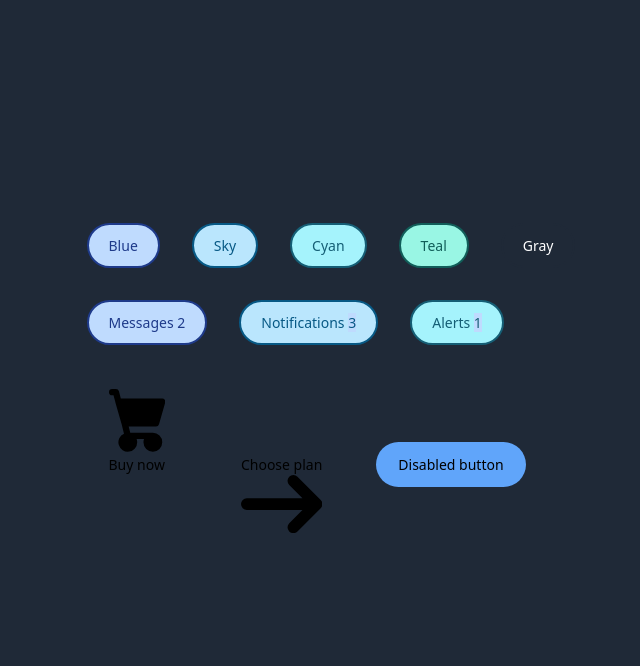
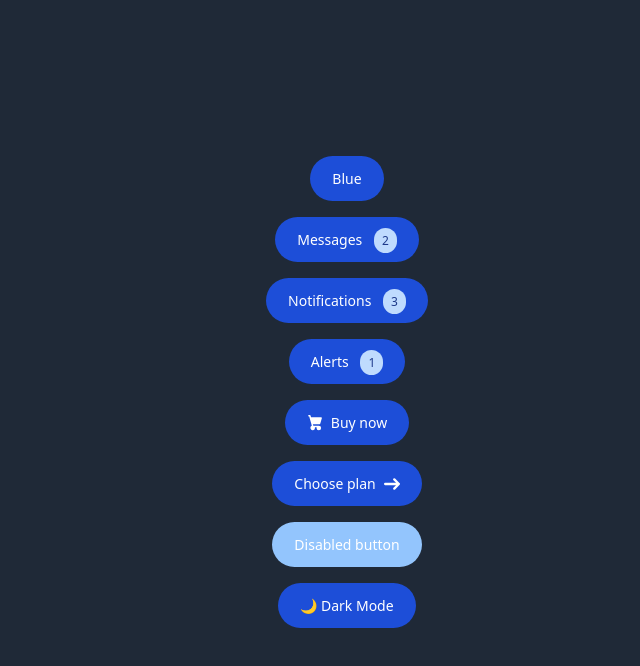
Before and after one commit to AlejandroP1028/Group-GCC_Vue-Component-Library, a Vue app: page / in a window 1280 px wide. Shown: the top 666 px of the page, without its empty margins (293-933 px from the left). Built offline with nearby package versions, Linux system fonts and the light colour scheme.

Commit message:
modified:   src/App.vue modified:   src/components/BaylonButton.vue

```diff
--- a/src/App.vue
+++ b/src/App.vue
@@ -1,11 +1,11 @@
 <template>
-  <div :class="['app-container', currentColor]">
+  <div :class="['app-container', currentColor, { 'dark-mode': isDarkMode }]">
     <BaylonButton @button-click="changeBackgroundColor"></BaylonButton>
   </div>
 </template>
 
 <script>
-import BaylonButton from './components/BaylonButton.vue'; // Assuming the path is correct
+import BaylonButton from './components/BaylonButton.vue';
 
 export default {
   components: {
@@ -13,160 +13,99 @@ export default {
   },
   data() {
     return {
-      currentColor: 'bg-gray-800' // Default background color
+      currentColor: 'bg-gray-800', // Default background color
+      isDarkMode: false // Initial dark mode state
     };
+  },
+  watch: {
+    isDarkMode(newVal) {
+      if (newVal) {
+        this.currentColor = 'bg-dark-mode';
+      } else {
+        this.currentColor = 'bg-white'; // Change to white for light mode
+      }
+    }
   },
   methods: {
     changeBackgroundColor(color) {
+      if (color === 'white' && !this.isDarkMode) {
+        this.currentColor = 'bg-white';
+      } else {
         this.currentColor = `bg-${color}`;
+      }
     }
   }
 }
 </script>
 
 <style>
-.top-buttons {
-  margin-top: 0;
-}
-/* Define Tailwind CSS classes if not already included */
-:root {
-  --color-blue-200: #bfdbfe;
-  --color-sky-200: #bae6fd;
-  --color-cyan-200: #a5f3fc;
-  --color-teal-200: #99f6e4;
-  --color-gray-800: #1f2937;
-  --color-blue-400: #60a5fa;
-  --color-sky-400: #38bdf8;
-  --color-cyan-400: #22d3ee;
-  --color-teal-400: #2dd4bf;
-  --color-blue-500: #3b82f6;
-  --color-sky-500: #0ea5e9;
-  --color-cyan-500: #06b6d4;
-  --color-teal-500: #14b8a6;
-  --color-blue-600: #2563eb;
-  --color-sky-600: #0284c7;
-  --color-cyan-600: #0891b2;
-  --color-teal-600: #0d9488;
-  --color-blue-800: #1e3a8a;
-  --color-sky-800: #075985;
-  --color-cyan-800: #155e75;
-  --color-teal-800: #115e59;
-}
-
-/* Tailwind-like utility classes */
-.bg-blue-200 { background-color: var(--color-blue-200); }
-.bg-sky-200 { background-color: var(--color-sky-200); }
-.bg-cyan-200 { background-color: var(--color-cyan-200); }
-.bg-teal-200 { background-color: var(--color-teal-200); }
-.bg-gray-800 { background-color: var(--color-gray-800); }
-.bg-blue-400 { background-color: var(--color-blue-400); }
-.bg-sky-400 { background-color: var(--color-sky-400); }
-.bg-cyan-400 { background-color: var(--color-cyan-400); }
-.bg-teal-400 { background-color: var(--color-teal-400); }
-.bg-blue-500 { background-color: var(--color-blue-500); }
-.bg-sky-500 { background-color: var(--color-sky-500); }
-.bg-cyan-500 { background-color: var(--color-cyan-500); }
-.bg-teal-500 { background-color: var(--color-teal-500); }
-.bg-blue-600 { background-color: var(--color-blue-600); }
-.bg-sky-600 { background-color: var(--color-sky-600); }
-.bg-cyan-600 { background-color: var(--color-cyan-600); }
-.bg-teal-600 { background-color: var(--color-teal-600); }
-
 .app-container {
   transition: background-color 0.3s ease;
-  min-height: 100vh; /* Ensure it covers the full viewport height */
+  min-height: 100vh;
   display: flex;
   justify-content: center;
   align-items: center;
   padding: 1rem;
+  flex-direction: column;
 }
 
-button {
-  margin-bottom: 2rem; /* Increased margin-bottom */
-  margin-right: 2rem; /* Increased margin-right */
-  padding: 0.625rem 1.25rem;
-  font-size: 0.875rem;
-  font-weight: 500;
-  border-radius: 2rem; /* Increased border radius */
-  border: 2px solid transparent; /* Increased border width */
-  text-align: center;
-  transition: background-color 0.3s ease, border-color 0.3s ease;
+.bg-blue-200 {
+  background-color: #bfdbfe;
 }
 
-button:nth-child(1) {
-  color: var(--color-blue-800);
-  background-color: var(--color-blue-200);
-  border-color: var(--color-blue-800); /* Optional: matching border color */
-}
-button:nth-child(1):hover {
-  background-color: var(--color-blue-400);
+.bg-gray-800 {
+  background-color: #1f2937;
 }
 
-button:nth-child(2) {
-  color: var(--color-sky-800);
-  background-color: var(--color-sky-200);
-  border-color: var(--color-sky-800); /* Optional: matching border color */
-}
-button:nth-child(2):hover {
-  background-color: var(--color-sky-400);
+.bg-dark-mode {
+  background-color: #121212;
 }
 
-button:nth-child(3) {
-  color: var(--color-cyan-800);
-  background-color: var(--color-cyan-200);
-  border-color: var(--color-cyan-800); /* Optional: matching border color */
-}
-button:nth-child(3):hover {
-  background-color: var(--color-cyan-400);
+.bg-white {
+  background-color: white;
 }
 
-button:nth-child(4) {
-  color: var(--color-teal-800);
-  background-color: var(--color-teal-200);
-  border-color: var(--color-teal-800); /* Optional: matching border color */
-}
-button:nth-child(4):hover {
-  background-color: var(--color-teal-400);
+.dark-mode {
+  color: white;
 }
 
-button:nth-child(5) {
-  color: white;
-  background-color: var(--color-gray-800);
-  border-color: var(--color-gray-800); /* Optional: matching border color */
-}
-button:nth-child(5):hover {
-  background-color: var(--color-gray-700);
+.dark-mode .btn-primary {
+  background-color: #3b82f6;
+  color: #ffffff;
 }
 
-/* Dark mode styles */
-@media (prefers-color-scheme: dark) {
-  button:nth-child(1) {
-    color: var(--color-blue-400);
-    background-color: var(--color-blue-600);
+.dark-mode .btn-primary:hover {
+  background-color: #2563eb;
 }
-  button:nth-child(1):hover {
-    background-color: var(--color-blue-500);
+
+.dark-mode .btn-secondary {
+  background-color: #60a5fa;
+  color: #ffffff;
 }
-  button:nth-child(2) {
-    color: var(--color-sky-400);
-    background-color: var(--color-sky-600);
+
+.dark-mode .btn-secondary:hover {
+  background-color: #3b82f6;
 }
-  button:nth-child(2):hover {
-    background-color: var(--color-sky-500);
+
+.dark-mode .btn-disabled {
+  background-color: #a3bffa;
+  color: #ffffff;
 }
-  button:nth-child(3) {
-    color: var(--color-cyan-400);
-    background-color: var(--color-cyan-600);
+
+.dark-mode .dark-mode-toggle {
+  background-color: #60a5fa;
 }
-  button:nth-child(3):hover {
-    background-color: var(--color-cyan-500);
+
+.dark-mode .dark-mode-toggle:hover {
+  background-color: #3b82f6;
 }
-  button:nth-child(4) {
-    color: var(--color-teal-400);
-    background-color: var(--color-teal-600);
+
+.dark-mode .badge {
+  background-color: #1e40af;
+  color: #bfdbfe;
 }
-  button:nth-child(4):hover {
-    background-color: var(--color-teal-500);
-  }
+
+.dark-mode .icon {
+  fill: #ffffff;
 }
 </style>
--- a/src/components/BaylonButton.vue
+++ b/src/components/BaylonButton.vue
@@ -1,51 +1,52 @@
 <template>
-  <div>
+  <div class="button-container">
     <button
       v-for="color in colors"
       :key="color.name"
       @click="changeColor(color.background)"
-      :class="color.class">
+      :class="['btn-primary', color.class]">
       {{ color.name }}
     </button>
 
     <!-- New set of buttons -->
-    <div class="mt-4 flex">
-      <button type="button" class="inline-flex items-center px-5 py-2.5 text-sm font-medium text-center text-white bg-blue-700 rounded-lg hover:bg-blue-800 focus:ring-4 focus:outline-none focus:ring-blue-300 dark:bg-blue-600 dark:hover:bg-blue-700 dark:focus:ring-blue-800" @click="showMessages">
+    <button type="button" class="btn-primary" @click="showMessages">
       Messages
-        <span class="inline-flex items-center justify-center w-4 h-4 ms-2 text-xs font-semibold text-blue-800 bg-blue-200 rounded-full">
-          2
-        </span>
+      <span class="badge">2</span>
     </button>
-      <button type="button" class="inline-flex items-center px-5 py-2.5 text-sm font-medium text-center text-white bg-blue-700 rounded-lg hover:bg-blue-800 focus:ring-4 focus:outline-none focus:ring-blue-300 dark:bg-blue-600 dark:hover:bg-blue-700 dark:focus:ring-blue-800" @click="showNotifications">
+    <button type="button" class="btn-primary" @click="showNotifications">
       Notifications
-        <span class="inline-flex items-center justify-center w-4 h-4 ms-2 text-xs font-semibold text-blue-800 bg-blue-200 rounded-full">
-          3
-        </span>
+      <span class="badge">3</span>
     </button>
-      <button type="button" class="inline-flex items-center px-5 py-2.5 text-sm font-medium text-center text-white bg-blue-700 rounded-lg hover:bg-blue-800 focus:ring-4 focus:outline-none focus:ring-blue-300 dark:bg-blue-600 dark:hover:bg-blue-700 dark:focus:ring-blue-800" @click="showAlerts">
+    <button type="button" class="btn-primary" @click="showAlerts">
       Alerts
-        <span class="inline-flex items-center justify-center w-4 h-4 ms-2 text-xs font-semibold text-blue-800 bg-blue-200 rounded-full">
-          1
-        </span>
+      <span class="badge">1</span>
     </button>
-    </div>
 
-    <!-- Existing buttons -->
-    <button type="button" class="text-white bg-blue-700 hover:bg-blue-800 focus:ring-4 focus:outline-none focus:ring-blue-300 font-medium rounded-lg text-sm px-5 py-2.5 text-center inline-flex items-center me-2 dark:bg-blue-600 dark:hover:bg-blue-700 dark:focus:ring-blue-800">
-      <svg class="w-3.5 h-3.5 me-2" aria-hidden="true" xmlns="http://www.w3.org/2000/svg" fill="currentColor" viewBox="0 0 18 21">
+    <button type="button" class="btn-primary">
+      <div class="button-content">
+        <svg class="icon" aria-hidden="true" xmlns="http://www.w3.org/2000/svg" fill="currentColor" viewBox="0 0 18 21">
           <path d="M15 12a1 1 0 0 0 .962-.726l2-7A1 1 0 0 0 17 3H3.77L3.175.745A1 1 0 0 0 2.208 0H1a1 1 0 0 0 0 2h.438l.6 2.255v.019l2 7 .746 2.986A3 3 0 1 0 9 17a2.966 2.966 0 0 0-.184-1h2.368c-.118.32-.18.659-.184 1a3 3 0 1 0 3-3H6.78l-.5-2H15Z"/>
         </svg>
         Buy now
+      </div>
     </button>
-    <button type="button" class="text-white bg-blue-700 hover:bg-blue-800 focus:ring-4 focus:outline-none focus:ring-blue-300 font-medium rounded-lg text-sm px-5 py-2.5 text-center inline-flex items-center dark:bg-blue-600 dark:hover:bg-blue-700 dark:focus:ring-blue-800">
+    <button type="button" class="btn-primary">
+      <div class="button-content">
         Choose plan
-      <svg class="rtl:rotate-180 w-3.5 h-3.5 ms-2" aria-hidden="true" xmlns="http://www.w3.org/2000/svg" fill="none" viewBox="0 0 14 10">
+        <svg class="icon rtl:rotate-180" aria-hidden="true" xmlns="http://www.w3.org/2000/svg" fill="none" viewBox="0 0 14 10">
           <path stroke="currentColor" stroke-linecap="round" stroke-linejoin="round" stroke-width="2" d="M1 5h12m0 0L9 1m4 4L9 9"/>
         </svg>
+      </div>
     </button>
 
-    <!-- New disabled button -->
-    <button type="button" class="text-white bg-blue-400 dark:bg-blue-500 cursor-not-allowed font-medium rounded-lg text-sm px-5 py-2.5 text-center" disabled>Disabled button</button>
+    <button type="button" class="btn-disabled" disabled>
+      Disabled button
+    </button>
+
+    <button @click="toggleLightMode" :class="['btn-primary', isDarkMode ? 'btn-light-mode' : 'btn-dark-mode']">
+      <span v-if="isDarkMode">🌞 Light Mode</span>
+      <span v-else>🌙 Dark Mode</span>
+    </button>
   </div>
 </template>
 
@@ -54,63 +55,108 @@ export default {
   data() {
     return {
       colors: [
-        { name: 'Blue', class: 'bg-blue-200 text-blue-800', background: 'blue-200' },
-        { name: 'Sky', class: 'bg-sky-200 text-sky-800', background: 'sky-200' },
-        { name: 'Cyan', class: 'bg-cyan-200 text-cyan-800', background: 'cyan-200' },
-        { name: 'Teal', class: 'bg-teal-200 text-teal-800', background: 'teal-200' },
-        { name: 'Gray', class: 'bg-gray-800 text-white', background: 'gray-800' }
+        { name: 'Blue', class: 'bg-blue-200 text-blue-800', background: 'blue-200' }
       ]
     };
+  },
+  computed: {
+    isDarkMode() {
+      return this.$root.isDarkMode;
+    }
   },
   methods: {
     changeColor(color) {
       this.$emit('button-click', color);
     },
     showMessages() {
-  // Example message
-  const message = {
-    sender: "John",
-    content: "Hello there! How are you?",
-    timestamp: new Date().toLocaleString()
-  };
-
-  // Construct the message string
-  const messageString = `New message received:\nSender: ${message.sender}\nContent: ${message.content}\nTimestamp: ${message.timestamp}`;
-
-  // Display the message using an alert dialog
-  alert(messageString);
+      alert('You have a new message!');
     },
     showNotifications() {
-  // Example notification
-  const notification = {
-    title: "New Notification",
-    content: "You have a new notification! Click here to view.",
-    timestamp: new Date().toLocaleString()
-  };
-
-  // Construct the notification string
-  const notificationString = `Title: ${notification.title}\nContent: ${notification.content}\nTimestamp: ${notification.timestamp}`;
-
-  // Display the notification using an alert dialog
-  alert(notificationString);
+      alert('You have a new notification!');
     },
     showAlerts() {
-      alert("You have a new alert!");
+      alert('You have a new alert!');
+    },
+    toggleLightMode() {
+      this.$root.isDarkMode = !this.$root.isDarkMode;
+      if (!this.isDarkMode) {
+        this.$emit('button-click', 'white'); // Emit 'white' when toggling to light mode
+      } else {
+        this.$emit('button-click', 'gray-800'); // Emit default dark mode color
+      }
     }
   }
 }
 </script>
 
 <style scoped>
+.button-container {
+  display: flex;
+  flex-direction: column;
+  align-items: center;
+}
+
 button {
-  margin-bottom: 2rem; /* Increased margin bottom */
-  margin-right: 2rem;  /* Increased margin right */
+  margin-bottom: 1rem;
   padding: 0.625rem 1.25rem;
   font-size: 0.875rem;
   font-weight: 500;
-  border-radius: 2rem; /* Increased border radius */
-  border: 2px solid transparent; /* Increased border width */
+  border-radius: 2rem;
+  border: 2px solid transparent;
   text-align: center;
   transition: background-color 0.3s ease, border-color 0.3s ease;
 }
+
+.btn-primary {
+  background-color: #1d4ed8;
+  color: #ffffff;
+}
+
+.btn-primary:hover {
+  background-color: #1e40af;
+}
+
+.btn-secondary {
+  background-color: #3b82f6;
+  color: #ffffff;
+}
+
+.btn-secondary:hover {
+  background-color: #2563eb;
+}
+
+.btn-disabled {
+  background-color: #93c5fd;
+  color: #ffffff;
+  cursor: not-allowed;
+}
+
+.btn-dark-mode {
+  background-color: #1d4ed8;
+}
+
+.btn-light-mode {
+  background-color: #2563eb;
+}
+
+.badge {
+  background-color: #bfdbfe;
+  color: #1e3a8a;
+  border-radius: 9999px;
+  padding: 0.25rem 0.5rem;
+  font-size: 0.75rem;
+  margin-left: 0.5rem;
+}
+
+.icon {
+  width: 1rem;
+  height: 1rem;
+}
+
+.button-content {
+  display: flex;
+  align-items: center;
+  justify-content: center;
+  gap: 0.5rem; /* Space between icon and text */
+}
 </style>
```
Lines whose indentation alone changed are shown as unchanged.
